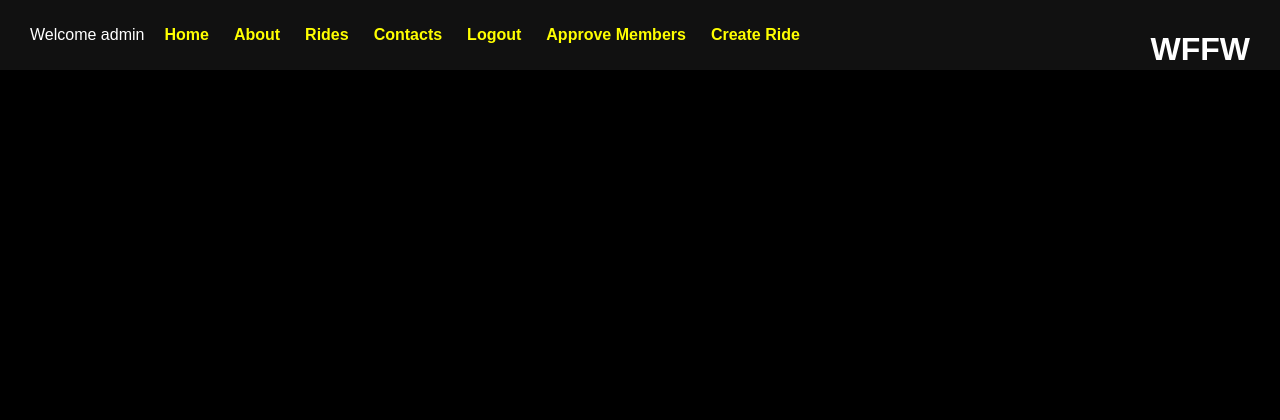
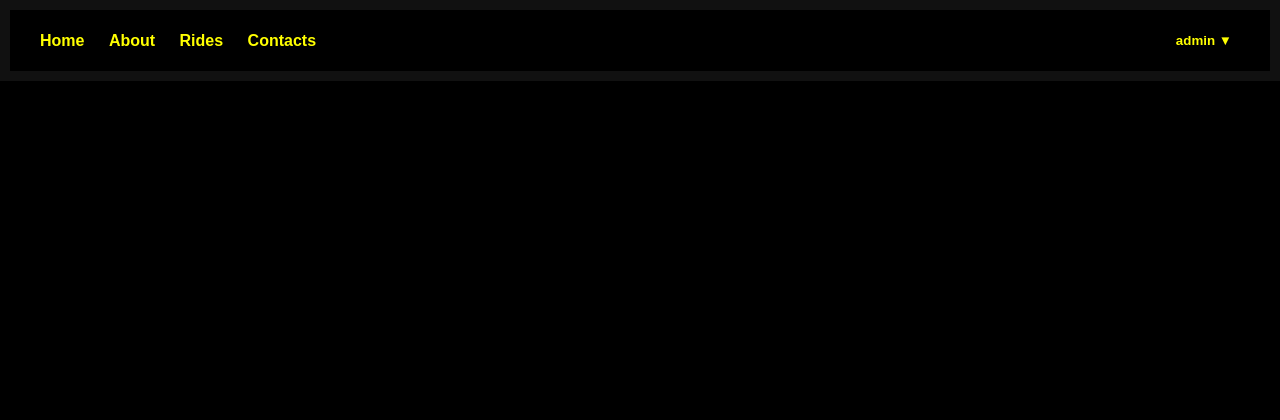
Before and after one commit to IvanTrigg/wheels, a Flask app: page /about in a window 1280 px wide. Shown: the top 420 px of the page. Run offline with Flask 3, Linux system fonts and the light colour scheme; a user stored in the database is signed in.

Commit message:
Nav bar upgrade

```diff
--- a/static/css/style.css
+++ b/static/css/style.css
@@ -16,27 +16,73 @@ header {
     padding-right: 20px;
 }
 
-nav {
-    display: flex;
-    align-items: center;
+/* NavBar */
 
-}
-.nav-container {
-    display: flex;
-    justify-content: space-between;
-    align-items: center;
+.navbar{
+    display:flex;
+    justify-content:space-between;
+    align-items:center;
+    background:black;
+    padding:15px 30px;
 }
 
-nav a {
-    color: yellow;
-    margin-right: 20px;
-    text-decoration: none;
-    font-weight: bold;
-    margin-right: 25px;
+.navbar a{
+    color:yellow;
+    text-decoration:none;
+    margin-right:20px;
+    font-weight:bold;
 }
 
-nav a:hover {
-    text-decoration: underline;
+.navbar a:hover{
+    color:white;
+}
+
+.nav-right{
+    position:relative;
+}
+
+/* Dropdown button */
+
+.dropbtn{
+    background:black;
+    color:yellow;
+    border:none;
+    font-weight:bold;
+    cursor:pointer;
+}
+
+/* Dropdown container */
+
+.dropdown{
+    position:relative;
+    display:inline-block;
+}
+
+/* Dropdown menu */
+
+.dropdown-content{
+    display:none;
+    position:absolute;
+    right:0;
+    background:#111;
+    min-width:180px;
+    box-shadow:0px 4px 8px rgba(0,0,0,0.5);
+}
+
+.dropdown-content a{
+    display:block;
+    padding:10px;
+    color:yellow;
+}
+
+.dropdown-content a:hover{
+    background:black;
+}
+
+/* Show dropdown */
+
+.dropdown:hover .dropdown-content{
+    display:block;
 }
 
 .logo {
--- a/templates/base.html
+++ b/templates/base.html
@@ -10,42 +10,49 @@
 <body>
 
 <header>
-    <div class="nav-container">
-        <nav>
-            <!-- <a href="{{ url_for('index') }}">Home</a>
+    <!-- <div class="nav-container"> -->
+    <nav class="navbar">
+
+        <div class="nav-left">
+            <a href="{{ url_for('index') }}">Home</a>
             <a href="{{ url_for('about') }}">About</a>
             <a href="{{ url_for('rides') }}">Rides</a>
-            <a href="{{ url_for('contacts') }}">Contacts</a> -->
+            <a href="{{ url_for('contacts') }}">Contacts</a>
+        </div>
+
+        <div class="nav-right">
 
             {% if current_user.is_authenticated %}
-                <span class="welcome">Welcome {{ current_user.username }}</span><br><br>
-                <a href="{{ url_for('index') }}">Home</a>
-                <a href="{{ url_for('about') }}">About</a>
-                <a href="{{ url_for('rides') }}">Rides</a>
-                <a href="{{ url_for('contacts') }}">Contacts</a>
-                <a href="{{ url_for('logout') }}">Logout</a>
 
-                {% if current_user.role == "senior" %}
-                    <a href="{{ url_for('approve_members') }}">Approve Members</a>
-                    <a href="{{ url_for('create_ride') }}">Create Ride</a>
-                {% endif %}
+            <div class="dropdown">
+                <button class="dropbtn">
+                    {{ current_user.username }} ▼
+                </button>
+
+                <div class="dropdown-content">
+
+                    {% if current_user.role == "senior" %}
+                        <a href="{{ url_for('create_ride') }}">Create Ride</a>
+                        <a href="{{ url_for('approve_members') }}">Approve Members</a>
+                        <hr>
+                    {% endif %}
+
+                    <a href="{{ url_for('logout') }}">Logout</a>
+
+                </div>
+            </div>
 
             {% else %}
-                <a href="{{ url_for('index') }}">Home</a>
-                <a href="{{ url_for('about') }}">About</a>
-                <a href="{{ url_for('rides') }}">Rides</a>
-                <a href="{{ url_for('contacts') }}">Contacts</a>
+
                 <a href="{{ url_for('login') }}">Login</a>
                 <a href="{{ url_for('register') }}">Register</a>
+
             {% endif %}
+        </div>
 
 
-        </nav>
+    </nav>
 
-        <div class="logo">
-            <h1>WFFW</h1>
-        </div>
-    </div>
 </header>
 
 <main>
```
Also changed, not shown: instance/database.db.
